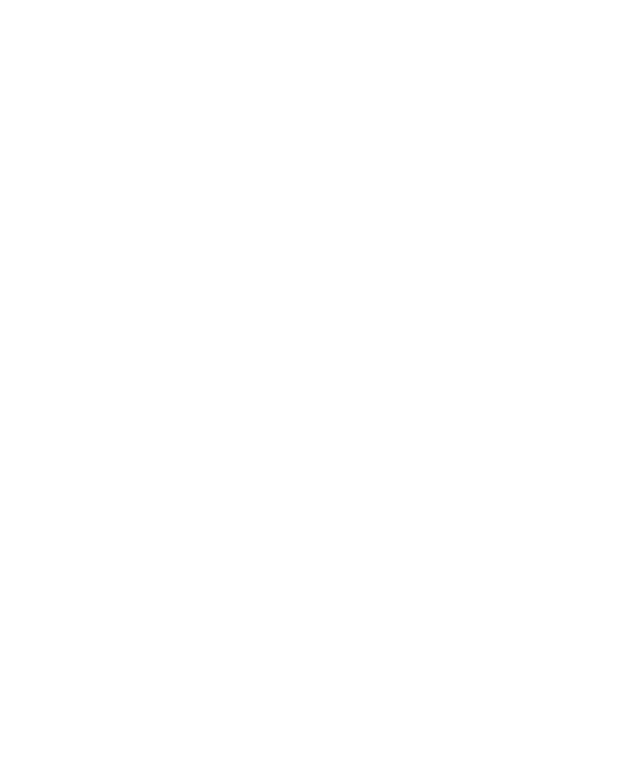
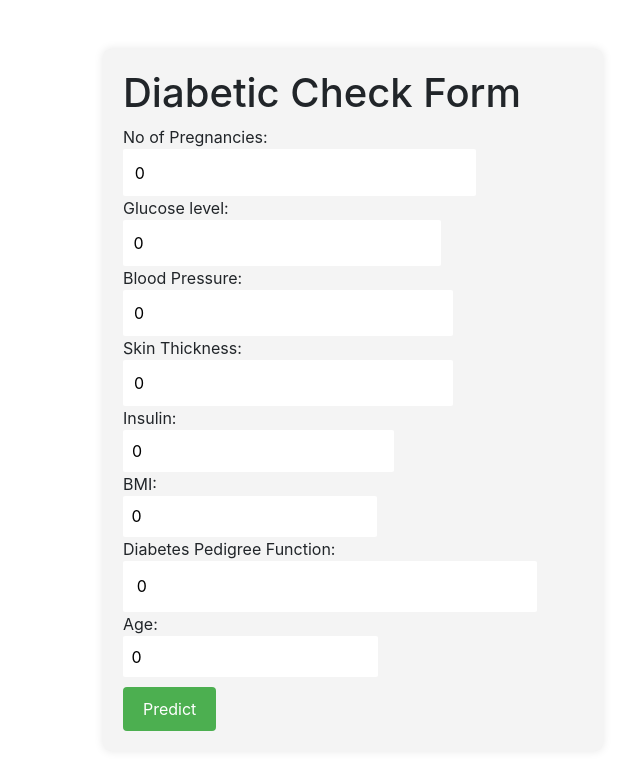
Before and after one commit to visalsmohan123/Comp308_Group10_Project_fe, a React (Create React App) app: page /diabetic-check in a window 1280 px wide. Before the commit this address had no page. Shown: the top 770 px of the page, without its empty margins (287-927 px from the left). Built offline with nearby package versions, Linux system fonts and the light colour scheme.

Commit message:
dl-integration
Made changes to accomodate to predict diabetics

```diff
--- a/package.json
+++ b/package.json
@@ -8,8 +8,10 @@
     "@testing-library/jest-dom": "^5.17.0",
     "@testing-library/react": "^13.4.0",
     "@testing-library/user-event": "^13.5.0",
+    "axios": "^1.6.8",
     "bootstrap": "^5.3.3",
     "graphql": "^16.8.1",
+    "node": "^18.20.2",
     "react": "^18.2.0",
     "react-dom": "^18.2.0",
     "react-router-dom": "^6.22.3",
--- a/src/App.js
+++ b/src/App.js
@@ -6,6 +6,7 @@
 import SymptomsDashboard from './pages/SymptomsDashboard';  // Import the SymptomsDashboard component
 import Home from './pages/Home';
 import PrivateRoute from './components/PrivateRoute';
+import DiabeticCheckForm from './pages/DiabeticCheckForm';
 
 function App() {
   return (
@@ -28,6 +29,7 @@
             <SymptomsDashboard />
           </PrivateRoute>
         } />
+        <Route path="/diabetic-check" element={<DiabeticCheckForm />} />
       </Routes>
     </Router>
   );
--- a/src/components/DailyInfoForm.js
+++ b/src/components/DailyInfoForm.js
@@ -3,6 +3,7 @@
 import { useNavigate } from 'react-router-dom'; // Corrected import for useNavigate
 import { CREATE_DAILY_INFO } from '../graphql/mutations'; // Ensure this mutation is correctly defined in your GraphQL mutations
 import '../css/patient.css'; // Import the CSS file where styles are defined
+
 
 const DailyInfoForm = ({ patientId }) => {
     const navigate = useNavigate(); // Hook for navigation
@@ -62,13 +63,23 @@
         navigate('/symptoms'); // Navigate to SymptomsDashboard
     };
 
+    const handleNavigateToDiabeticCheck = () => {
+        navigate('/diabetic-check'); // Navigate to Diabetics check
+    };
+
     return (
         <div className="formContainer">
-            <button
+            <button className="button"
                 onClick={handleNavigateToSymptoms}
                 style={{ position: 'absolute', top: '10px', right: '10px', padding: '8px 16px' }}  // Inline styles for the button
             >
                 Report Symptoms
+            </button>
+            <button className="button"
+                onClick={handleNavigateToDiabeticCheck}
+                style={{ position: 'absolute', top: '60px', right: '10px', padding: '8px 16px' }}  // Inline styles for the button
+            >
+                Check Diabetics
             </button>
             <form onSubmit={handleSubmit}>
                 <input className="input" type="number" name="pulseRate" value={formData.pulseRate} onChange={handleChange} placeholder="Pulse Rate" required />
--- /dev/null
+++ b/src/pages/DiabeticCheckForm.js
@@ -0,0 +1,91 @@
+import React, { useState } from 'react';
+import axios from 'axios';
+import '../css/patient.css';
+
+const DiabeticCheckForm = () => {
+    const [formData, setFormData] = useState({
+        pregnancies: 0,
+        glucose: 0,
+        bloodPressure: 0,
+        skinThickness: 0,
+        insulin: 0,
+        bmi: 0,
+        diabetesPedigreeFunction: 0,
+        age: 0
+    });
+    const [prediction, setPrediction] = useState(null);
+
+    const handleInputChange = (event) => {
+        const { name, value } = event.target;
+        setFormData({ ...formData, [name]: value });
+    };
+
+    const handlePredict = async () => {
+        try {
+            const response = await axios.post('http://localhost:4000/predictions/predict', formData);
+            setPrediction(response.data.prediction);
+        } catch (error) {
+            console.error('Error predicting:', error);
+        }
+    };
+
+    return (
+        <div className="formContainer">
+            <h1>Diabetic Check Form</h1>
+            <div>
+                <label>
+                    No of Pregnancies:
+                    <input type="number" name="pregnancies" value={formData.pregnancies} onChange={handleInputChange} />
+                </label>
+            </div>
+            <div>
+                <label>
+                    Glucose level:
+                    <input type="number" name="glucose" value={formData.glucose} onChange={handleInputChange} />
+                </label>
+            </div>
+            <div>
+                <label>
+                    Blood Pressure:
+                    <input type="number" name="bloodPressure" value={formData.bloodPressure} onChange={handleInputChange} />
+                </label>
+            </div>
+            <div>
+                <label>
+                    Skin Thickness:
+                    <input type="number" name="skinThickness" value={formData.skinThickness} onChange={handleInputChange} />
+                </label>
+            </div>
+            <div>
+                <label>
+                    Insulin:
+                    <input type="number" name="insulin" value={formData.insulin} onChange={handleInputChange} />
+                </label>
+            </div>
+            <div>
+                <label>
+                    BMI:
+                    <input type="number" name="bmi" value={formData.bmi} onChange={handleInputChange} />
+                </label>
+            </div>
+            <div>
+                <label>
+                    Diabetes Pedigree Function:
+                    <input type="number" name="diabetesPedigreeFunction" value={formData.diabetesPedigreeFunction} onChange={handleInputChange} />
+                </label>
+            </div>
+            <div>
+                <label>
+                    Age:
+                    <input type="number" name="age" value={formData.age} onChange={handleInputChange} />
+                </label>
+            </div>
+            <div>
+                <button className="button" onClick={handlePredict}>Predict</button>
+            </div>
+            {prediction && <p>Prediction: {prediction}</p>}
+        </div>
+    );
+};
+
+export default DiabeticCheckForm;
```
Also changed, not shown: 1 other file (tests, documents, lock files or other folders).
